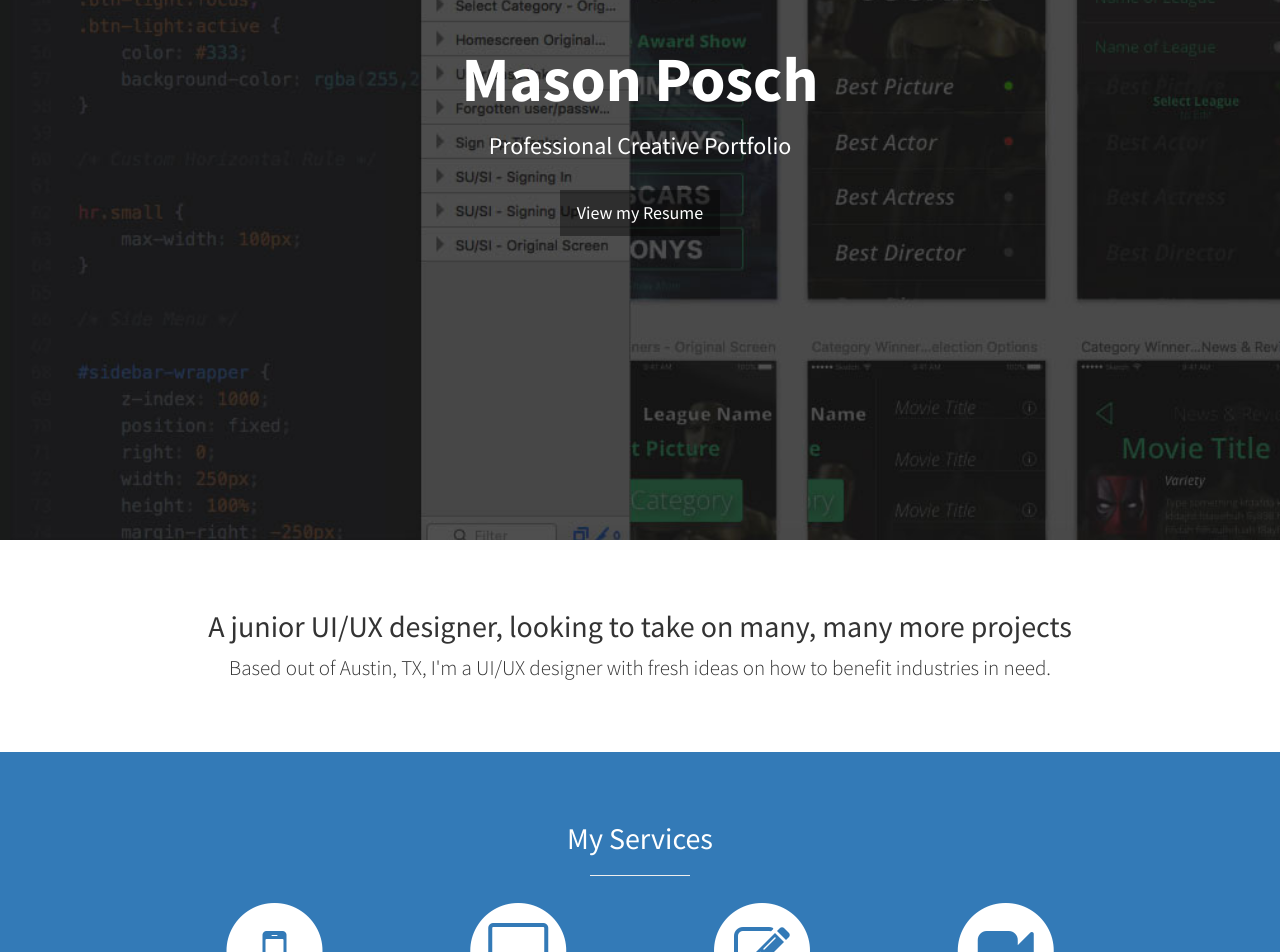
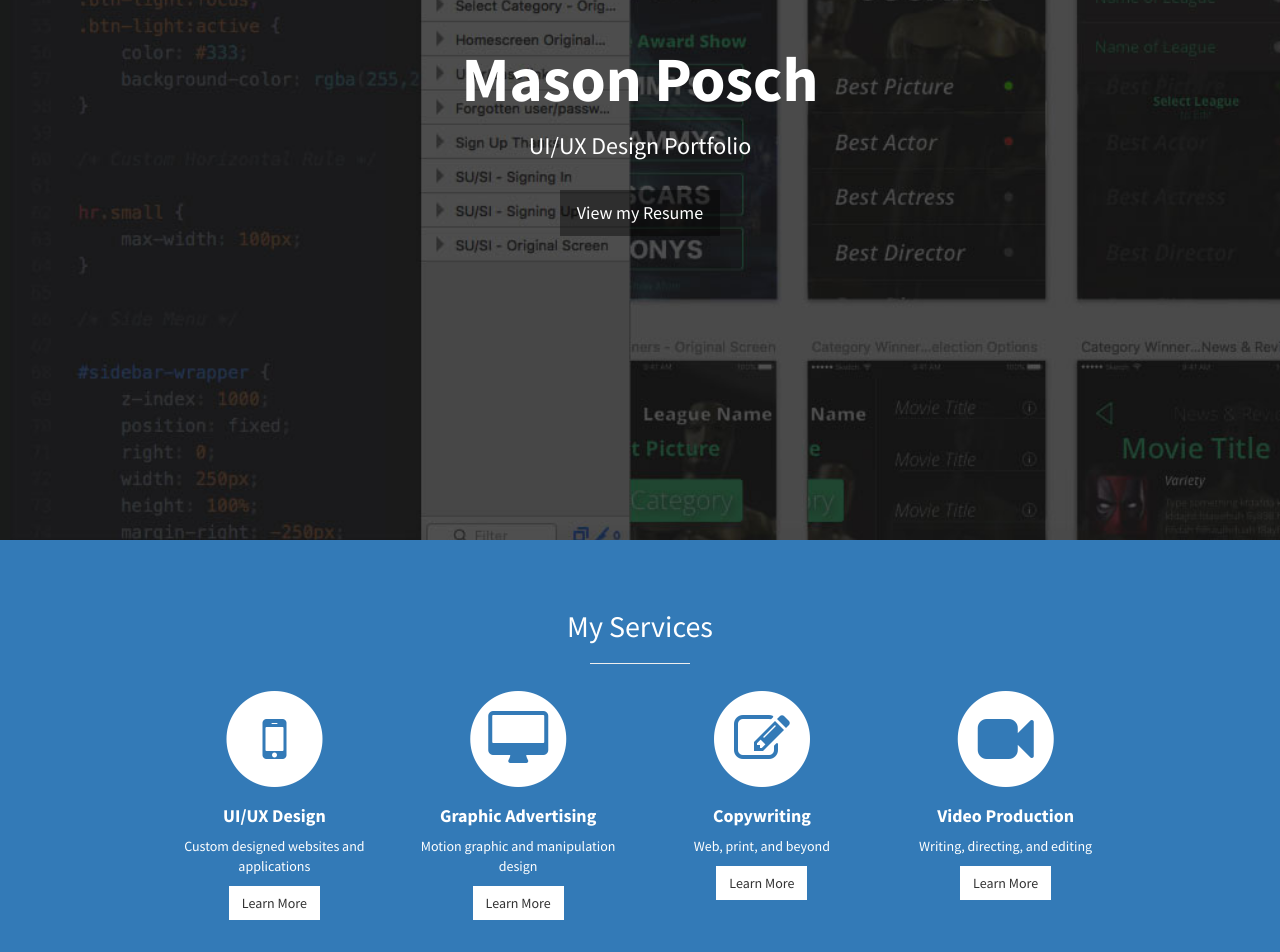
Before and after one commit to masonposch/full-stack-portfolio, a plain HTML site: page index.html in a window 1280 px wide. Shown: the part 260-1212 px from the top of the page. Drawn offline with Linux system fonts and the light colour scheme.

Commit message:
goodbye about section

```diff
--- a/index.html
+++ b/index.html
@@ -62,25 +62,13 @@
     <header id="top" class="header">
         <div class="text-vertical-center">
             <h1>Mason Posch</h1>
-            <h3>Professional Creative Portfolio</h3>
+            <h3>UI/UX Design Portfolio</h3>
             <br>
             <a href="https://masonposch.files.wordpress.com/2016/02/resume-interactive.gif" class="btn btn-dark btn-lg" target="_blank">View my Resume</a>
         </div>
     </header>
 
-    <!-- About -->
-    <section id="about" class="about">
-        <div class="container">
-            <div class="row">
-                <div class="col-lg-12 text-center">
-                    <h2>A junior UI/UX designer, looking to take on many, many more projects</h2>
-                    <p class="lead">Based out of Austin, TX, I'm a UI/UX designer with fresh ideas on how to benefit industries in need.</p>
-                </div>
-            </div>
-            <!-- /.row -->
-        </div>
-        <!-- /.container -->
-    </section>
+
 
     <!-- Services -->
     <!-- The circle icons use Font Awesome's stacked icon classes. For more information, visit http://fontawesome.io/examples/ -->
```
